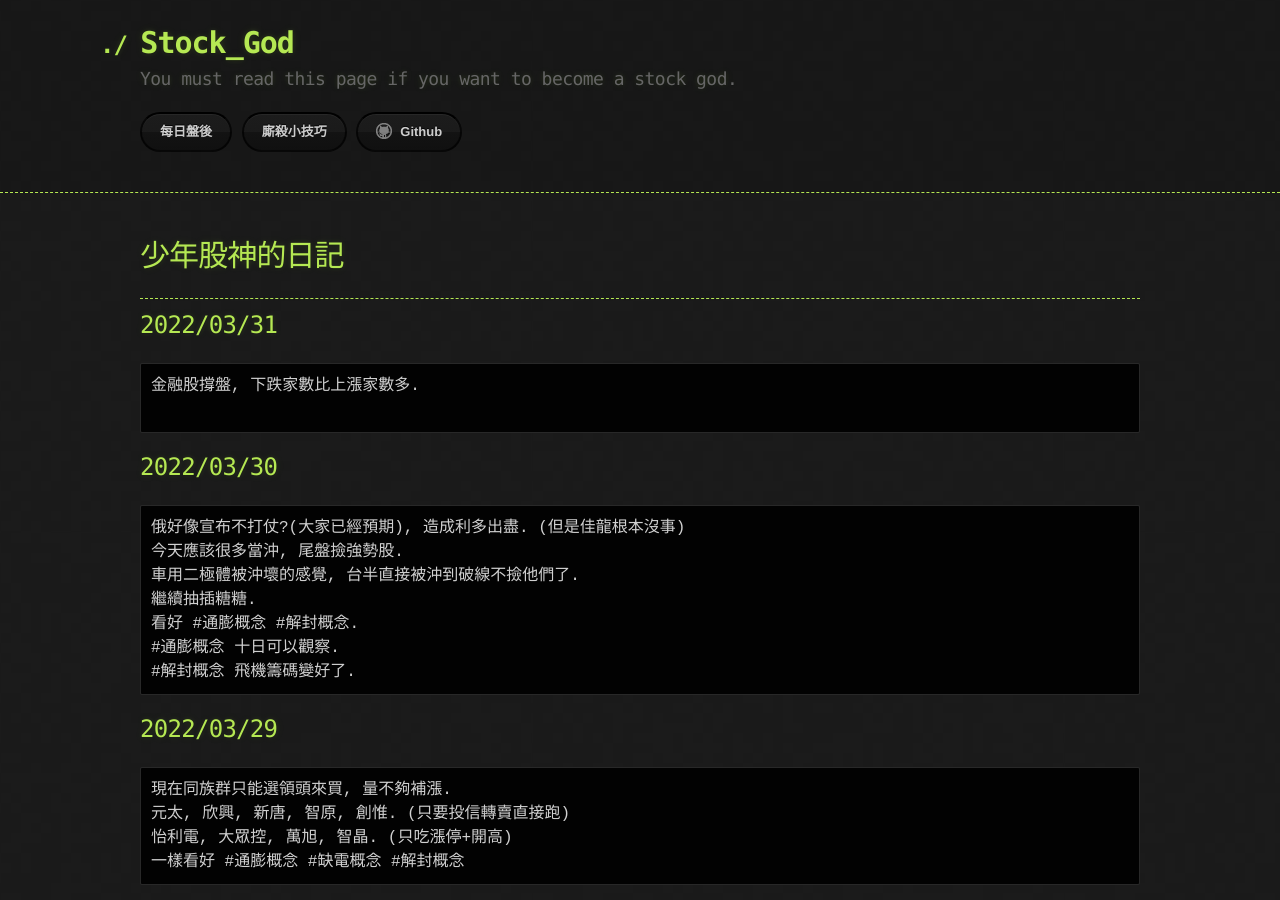
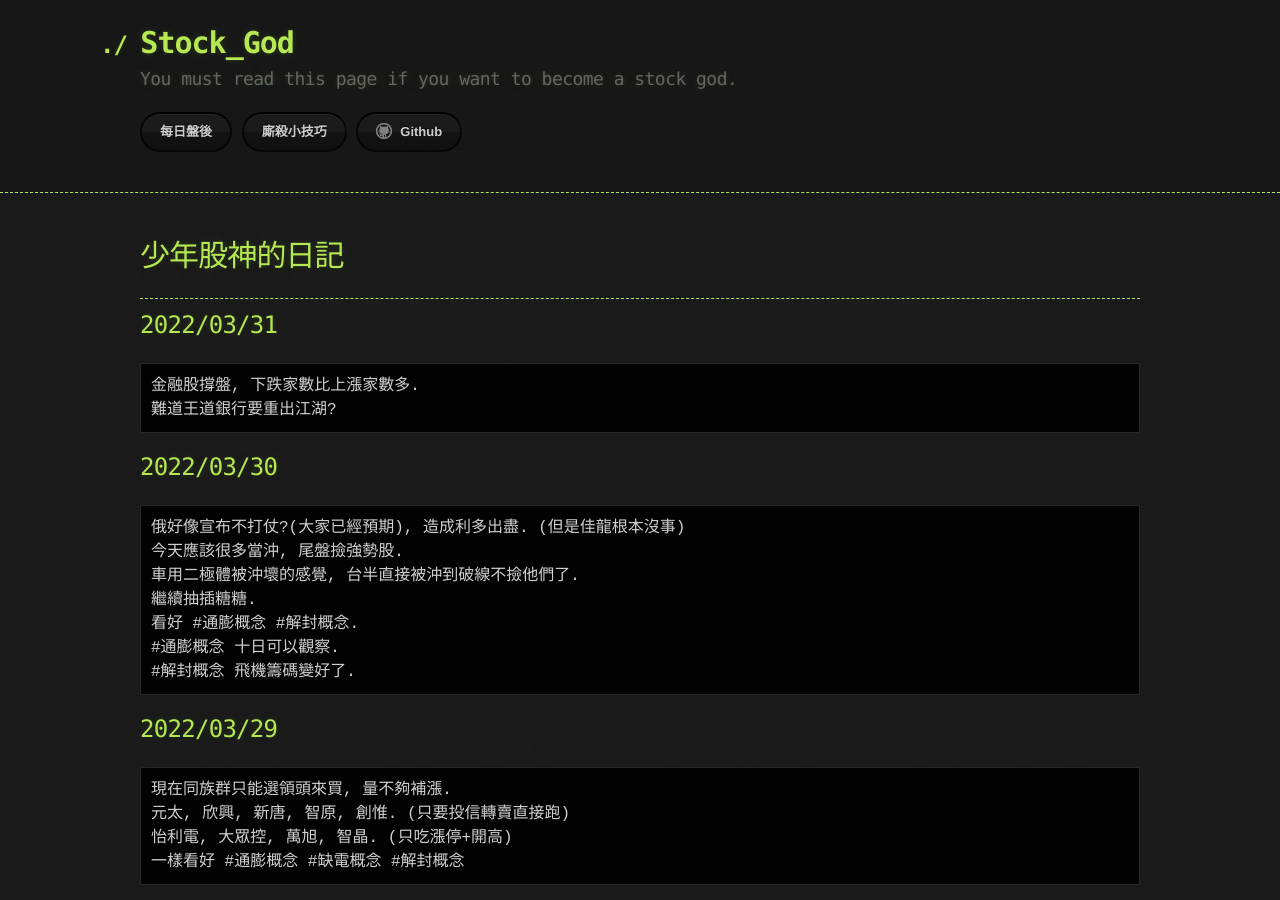
Before and after one commit to lepg5487/Stock_God, a Jekyll site: the page built from index.md, in a window 1280 px wide and 900 px high. Built offline with Jekyll 4.4.1, drawn with Linux system fonts in a browser that asks for light colours; our own code applies the rules of GitHub Pages for plain Markdown files.

Commit message:
Update index.md

````diff
--- a/index.md
+++ b/index.md
@@ -9,7 +9,7 @@ layout: testlayouts
 ## 2022/03/31
 ```
 金融股撐盤, 下跌家數比上漲家數多.
-
+難道王道銀行要重出江湖?
 ```
 
 ## 2022/03/30
````
